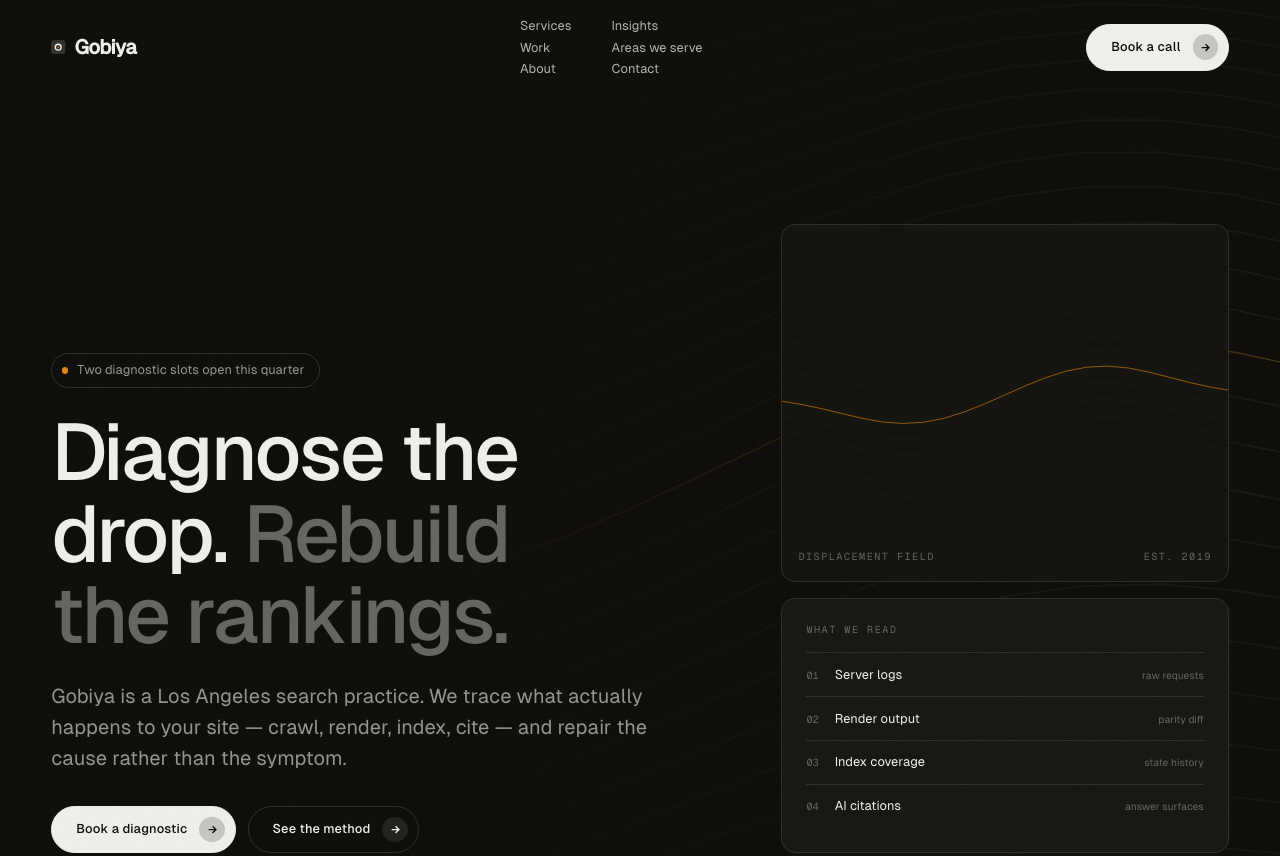
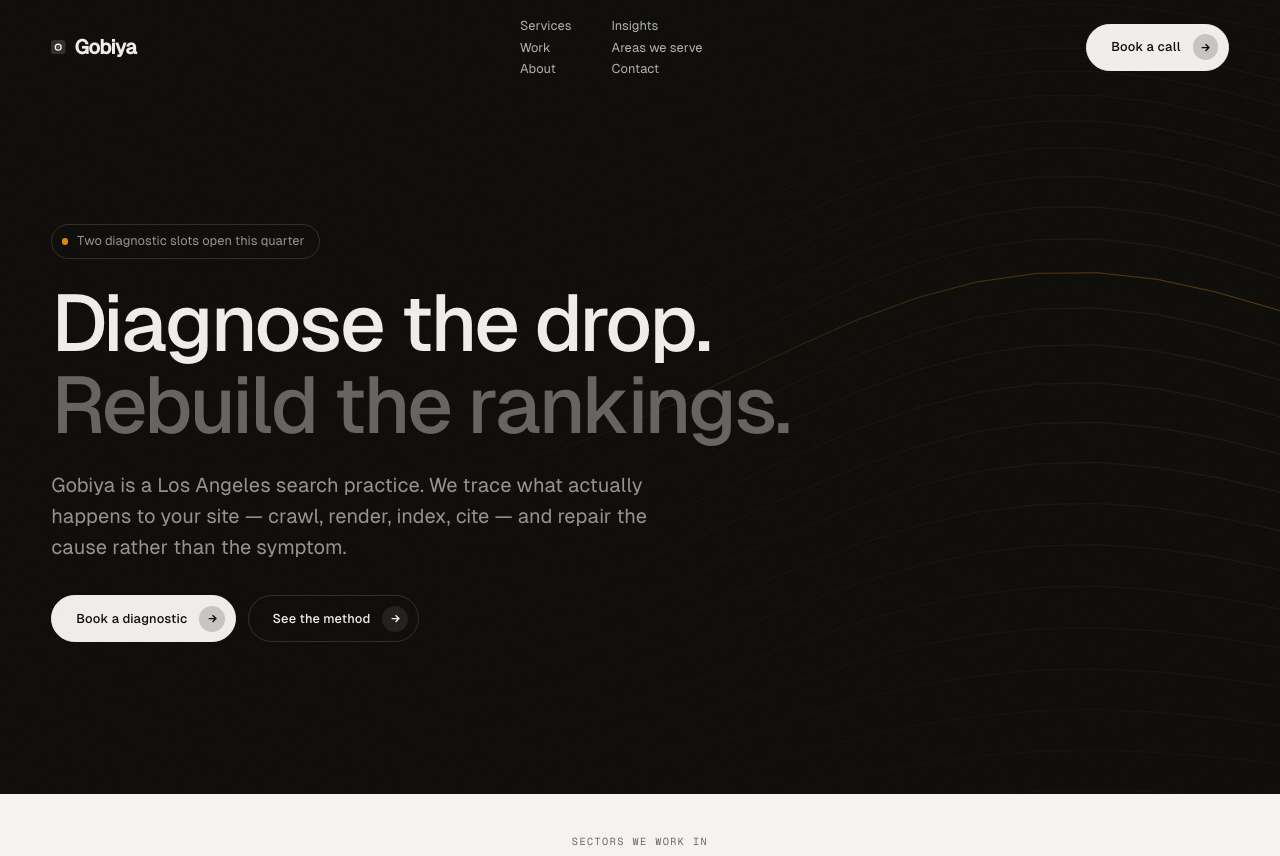
Before and after one commit to banmart/gobiya-08142026, an Astro site: page / in a window 1280 px wide. Shown: the top 856 px of the page. Built offline with nearby package versions, Linux system fonts and the light colour scheme; Astro itself is replaced by a stand-in of ours; a web font is replaced by a local one.

Commit message:
Remove the hero proof column
Drops both cards the user asked to remove: the 'Displacement field' figure
and the 'What we read' surfaces panel.

The hero was a 7/5 diptych; it is now a single column. The figure was pure
decoration, and the panel was restating in a sidebar what the Capabilities
and Method sections cover properly further down the page, so nothing is lost
by removing it rather than relocating it.

Also removes the CSS the two cards owned — .proof, .art, .artCaption,
.panel, .row and friends, plus the two-column grid and the breakpoint rules
that only existed to lay them out. The background field art is unchanged.

Verified at 375px and 1440px: neither string appears anywhere in the built
output, hero renders single-column, astro check clean, 61 pages build.

```diff
--- a/src/components/Hero.astro
+++ b/src/components/Hero.astro
@@ -5,13 +5,15 @@ import Reveal from './Reveal.astro';
 import { hero } from '../data/content';
 import styles from './Hero.module.css';
 
-/** The four primary sources a forensic engagement reads. Not metrics — surfaces. */
-const SURFACES = [
-  { index: '01', name: 'Server logs', note: 'raw requests' },
-  { index: '02', name: 'Render output', note: 'parity diff' },
-  { index: '03', name: 'Index coverage', note: 'state history' },
-  { index: '04', name: 'AI citations', note: 'answer surfaces' },
-];
+/**
+ * Single column.
+ *
+ * The hero used to be a 7/5 diptych with a "proof column" on the right: a
+ * decorative field figure captioned "Displacement field", and a "What we read"
+ * panel listing the four surfaces a forensic engagement reads. Both are gone —
+ * the figure carried no information, and the panel was restating in a sidebar
+ * what the Capabilities and Method sections already say properly further down.
+ */
 ---
 
 <section class:list={['band-void', styles.hero]}>
@@ -45,30 +47,5 @@ const SURFACES = [
         <Chip href={hero.secondaryCta.href} variant="onVoid">{hero.secondaryCta.label}</Chip>
       </Reveal>
     </div>
-
-    <Reveal delay={240} class={styles.proof}>
-      <figure class={styles.art}>
-        <LineField variant="crest" accentAt={12} />
-        <figcaption class={styles.artCaption}>
-          <span class="label">Displacement field</span>
-          <span class="label tnum">{hero.stamp}</span>
-        </figcaption>
-      </figure>
-
-      <div class={styles.panel}>
-        <div class={styles.panelHead}>
-          <span class="label">What we read</span>
-        </div>
-        <ul>
-          {SURFACES.map((surface) => (
-            <li class={styles.row}>
-              <span class:list={[styles.rowIndex, 'tnum']}>{surface.index}</span>
-              <span>{surface.name}</span>
-              <span class={styles.rowNote}>{surface.note}</span>
-            </li>
-          ))}
-        </ul>
-      </div>
-    </Reveal>
   </div>
 </section>
--- a/src/components/Hero.module.css
+++ b/src/components/Hero.module.css
@@ -1,4 +1,8 @@
-/* H2 · Split diptych — ratio=7/5, right=proof column, divider=negative space */
+/* H2 · Single column — headline, lede, CTAs, over the drawn field.
+ *
+ * Was a 7/5 diptych with a proof column on the right (a captioned field figure
+ * and a "What we read" panel). Both were removed; the copy now runs full width
+ * against the field art, which still bleeds off the right edge as background. */
 
 .hero {
   position: relative;
@@ -99,120 +103,10 @@
   margin-block-start: var(--space-xs);
 }
 
-/* --- right half — proof column -------------------------------- */
-
-.proof {
-  display: flex;
-  flex-direction: column;
-  gap: var(--space-md);
-  min-width: 0;
-}
-
-/* Shown only at 80rem and up.
- *
- * The field art is decoration — a labelled figure carrying no information.
- * It only reads as anything at a decent size, and below 80rem it never gets
- * one: stacked on mobile it is a tall box whose hairlines are too faint to
- * see, and in the 64–80rem row layout the panel wins the space and leaves it
- * a ~150px sliver. Both render as an empty card with a caption on it, so it
- * sits out until the column layout returns and gives it a proper 5:4 frame. */
-.art {
-  display: none;
-  position: relative;
-  overflow: hidden;
-  border: var(--rule-hairline) solid var(--color-void-rule);
-  border-radius: var(--radius-lg);
-  background: var(--color-void-2);
-  aspect-ratio: 5 / 4;
-  color: var(--color-void-neutral);
-}
-
-.art svg {
-  width: 100%;
-  height: 100%;
-  opacity: 0.6;
-}
-
-.artCaption {
-  position: absolute;
-  inset-block-end: var(--space-md);
-  inset-inline: var(--space-md);
-  display: flex;
-  align-items: baseline;
-  justify-content: space-between;
-  gap: var(--space-sm);
-}
-
-.panel {
-  border: var(--rule-hairline) solid var(--color-void-rule);
-  border-radius: var(--radius-lg);
-  background: var(--color-void-2);
-  padding: var(--space-md) var(--space-lg) var(--space-lg);
-}
-
-.panelHead {
-  padding-block-end: var(--space-sm);
-}
-
-.row {
-  display: flex;
-  align-items: baseline;
-  gap: var(--space-md);
-  padding-block: 0.7rem;
-  border-block-start: var(--rule-hairline) solid var(--color-void-rule);
-  font-size: var(--text-sm);
-  color: var(--color-void-ink);
-}
-
-.rowIndex {
-  font-family: var(--font-outlier);
-  font-size: var(--text-xs);
-  color: var(--color-void-muted);
-  flex: none;
-}
-
-.rowNote {
-  margin-inline-start: auto;
-  color: var(--color-void-muted);
-  font-size: var(--text-xs);
-  text-align: right;
-}
-
 /* --- desktop --------------------------------------------------- */
 
 @media (width >= 64rem) {
   .hero {
     padding-block: calc(var(--space-4xl) + 4.5rem) var(--space-4xl);
   }
-
-  /* gate 50 — image-bearing tracks use minmax(0, Nfr), never bare Nfr */
-  .grid {
-    grid-template-columns: minmax(0, 7fr) minmax(0, 5fr);
-    gap: var(--space-3xl);
-  }
-
-  .proof {
-    flex-direction: row;
-    align-items: stretch;
-  }
-
-  .panel {
-    flex: 1 1 0;
-    min-width: 0;
-  }
 }
-
-@media (width >= 80rem) {
-  .proof {
-    flex-direction: column;
-  }
-
-  /* `flex: 0 0 auto` matters here: in this column layout a flex-basis of 0
-   * would size the HEIGHT and out-rank aspect-ratio, collapsing the figure to
-   * its two border pixels with the caption floating on nothing. */
-  .art {
-    display: block;
-    flex: 0 0 auto;
-    aspect-ratio: 5 / 4;
-  }
-}
```
